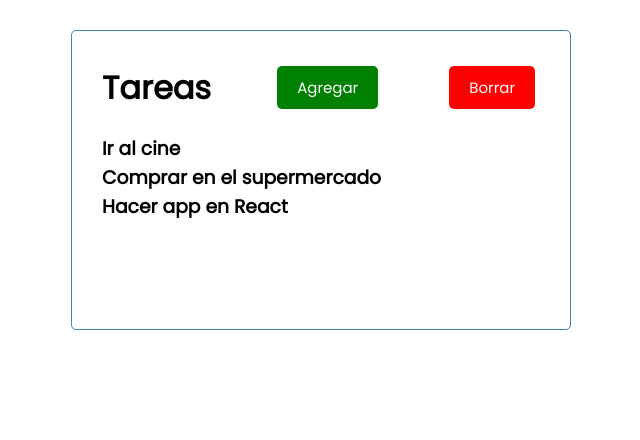
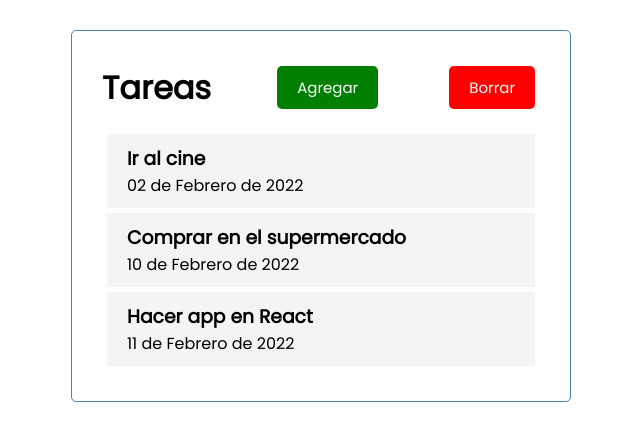
Before and after one commit to Sergio-Ibarra-1795/DEVF-FrontEnd, a React (Vite) app in the folder Frontend-basic/tareas/: page / in a window 1280 px wide. Shown: the top 440 px of the page, without its empty margins (319-959 px from the left). Built offline with nearby package versions, Linux system fonts and the light colour scheme.

Commit message:
Avance de la app de tarea ia 2, construynedo el omponente area.s parte 1

```diff
--- a/Frontend-basic/tareas/src/App.jsx
+++ b/Frontend-basic/tareas/src/App.jsx
@@ -1,13 +1,35 @@
 import Header from "./components/Header"
 import Tareas from "./components/Tareas"
+import {useState} from 'react'
+
 
 function App() {
-const usuario = "Chikito"
+
+const [tareas, setTareas] = useState([
+  {
+      id: 1,
+      texto: 'Ir al cine',
+      fecha: '02 de Febrero de 2022',
+      terminada: true,
+  },
+  {
+      id: 2,
+      texto: 'Comprar en el supermercado',
+      fecha: '10 de Febrero de 2022',
+      terminada: false,
+  },
+  {
+      id: 3,
+      texto: 'Hacer app en React',
+      fecha: '11 de Febrero de 2022',
+      terminada: false,
+  }
+])
 
 return (
     <div className="container">
-      <Header titulo="Chikito B" fecha="10/18/22"/>
-      <Tareas />
+      <Header />
+      <Tareas tareas={tareas}/>
     </div>
   )
 }
--- /dev/null
+++ b/Frontend-basic/tareas/src/components/Tarea.jsx
@@ -0,0 +1,12 @@
+import React from 'react'
+
+const Tarea = ({tarea}) => {
+  return (
+    <div className='tarea'>
+        <h3>{tarea.texto}</h3>
+        <p>{tarea.fecha}</p>
+    </div>
+  )
+}
+
+export default Tarea
--- a/Frontend-basic/tareas/src/components/Tareas.jsx
+++ b/Frontend-basic/tareas/src/components/Tareas.jsx
@@ -1,34 +1,15 @@
 import React from 'react'
+import Tarea from './Tarea'
 
-const Tareas = () => {
-
-  const tareas = [
-      {
-          id: 1,
-          texto: 'Ir al cine',
-          fecha: '02 de Febrero de 2022',
-          terminada: true,
-      },
-      {
-          id: 2,
-          texto: 'Comprar en el supermercado',
-          fecha: '10 de Febrero de 2022',
-          terminada: false,
-      },
-      {
-          id: 3,
-          texto: 'Hacer app en React',
-          fecha: '11 de Febrero de 2022',
-          terminada: false,
-      }
-  ]
-
-
+const Tareas = ({tareas})=>{
   return (
       <>
-          {tareas.map((tarea) => (<h3>{tarea.texto}</h3>))}
+          {tareas.map((tarea) => (
+          <Tarea key={tarea.id} tarea={tarea}/>
+            ))}
       </>
   )
-}
+
+  }
 
 export default Tareas
```
